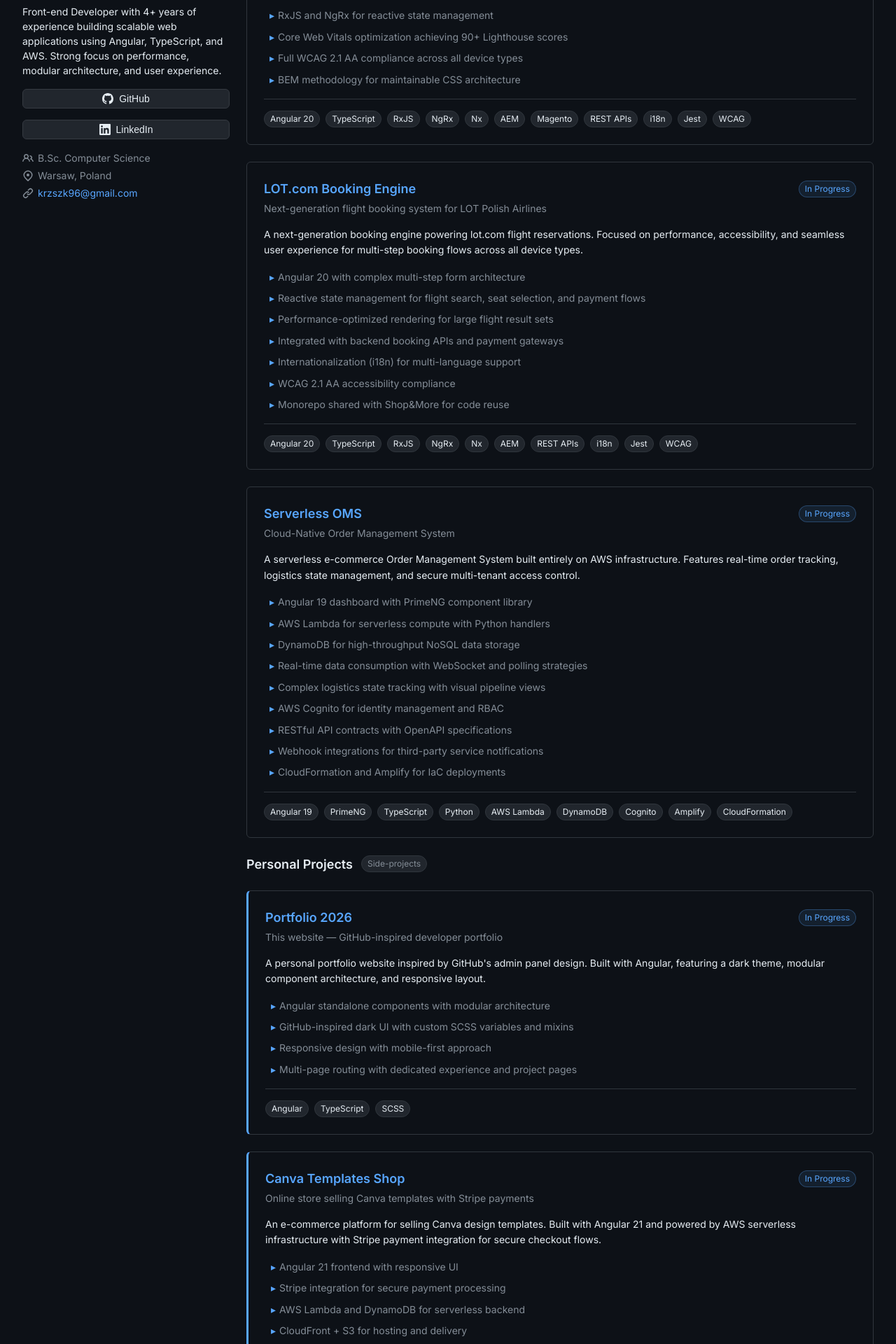
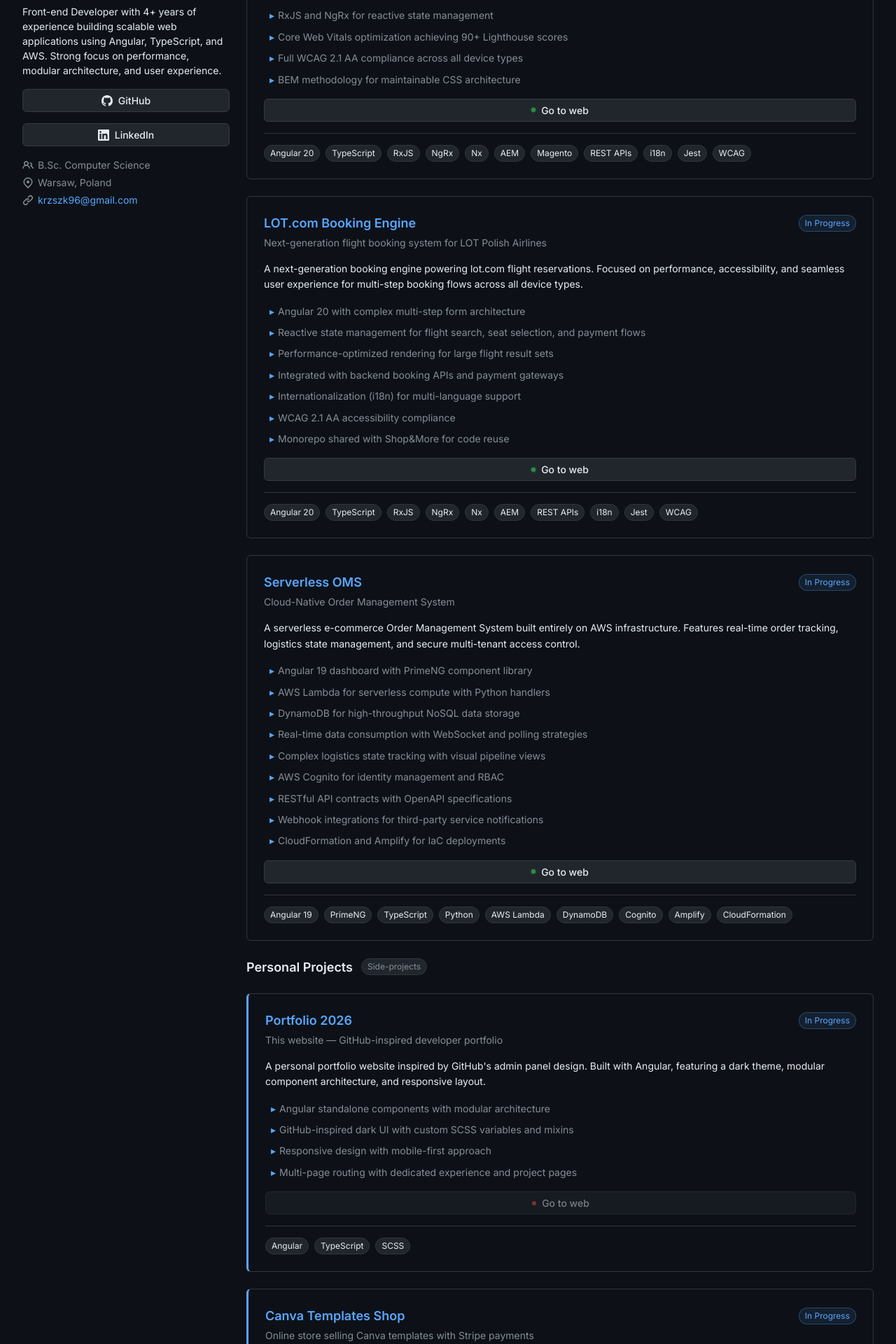
Before and after one commit to krzszk96/portfolio_2026, an Angular app: page /projects in a window 1280 px wide. Shown: the part 500-2420 px from the top of the page at 70% size. Built offline with nearby package versions, Linux system fonts and the light colour scheme.

Commit message:
live links to projects

```diff
--- a/src/app/components/sidebar/sidebar.component.html
+++ b/src/app/components/sidebar/sidebar.component.html
@@ -36,12 +36,12 @@
       applications using Angular, TypeScript, and AWS. Strong focus on
       performance, modular architecture, and user experience.
     </p>
-    <button class="sidebar__btn" onclick="window.open('https://github.com/krzszk96', '_blank')">
+    <a class="sidebar__btn" href="https://github.com/krzszk96" target="_blank" rel="noopener noreferrer">
       <img src="/assets/icons/github.svg" alt="" class="sidebar__btn-icon" /> GitHub
-    </button>
-    <button class="sidebar__btn" onclick="window.open('https://www.linkedin.com/in/krzysiek-szkudlarek/', '_blank')">
+    </a>
+    <a class="sidebar__btn" href="https://www.linkedin.com/in/krzysiek-szkudlarek/" target="_blank" rel="noopener noreferrer">
       <img src="/assets/icons/linkedin.svg" alt="" class="sidebar__btn-icon" /> LinkedIn
-    </button>
+    </a>
     <div class="sidebar__meta sidebar__meta--desktop">
       <span class="sidebar__meta-item">
         <img src="/assets/icons/people.svg" alt="" class="sidebar__meta-icon" />
--- a/src/app/components/sidebar/sidebar.component.scss
+++ b/src/app/components/sidebar/sidebar.component.scss
@@ -110,6 +110,7 @@
     align-items: center;
     justify-content: center;
     gap: $spacing-sm;
+    text-decoration: none;
 
     @include mobile {
       width: 100%;
--- a/src/app/pages/projects-page/projects-page.component.html
+++ b/src/app/pages/projects-page/projects-page.component.html
@@ -31,6 +31,7 @@
     <li>Full WCAG 2.1 AA compliance across all device types</li>
     <li>BEM methodology for maintainable CSS architecture</li>
   </ul>
+  <app-web-link href="https://www.lot.com/pl/en/shop-and-more" />
   <div class="proj-page__project-tech">
     <span class="proj-page__tech-tag">Angular 20</span>
     <span class="proj-page__tech-tag">TypeScript</span>
@@ -67,6 +68,7 @@
     <li>WCAG 2.1 AA accessibility compliance</li>
     <li>Monorepo shared with Shop&More for code reuse</li>
   </ul>
+  <app-web-link href="https://www.lot.com/pl/en" />
   <div class="proj-page__project-tech">
     <span class="proj-page__tech-tag">Angular 20</span>
     <span class="proj-page__tech-tag">TypeScript</span>
@@ -104,6 +106,7 @@
     <li>Webhook integrations for third-party service notifications</li>
     <li>CloudFormation and Amplify for IaC deployments</li>
   </ul>
+  <app-web-link href="https://synapse-oms.pl/" />
   <div class="proj-page__project-tech">
     <span class="proj-page__tech-tag">Angular 19</span>
     <span class="proj-page__tech-tag">PrimeNG</span>
@@ -140,6 +143,7 @@
     <li>Responsive design with mobile-first approach</li>
     <li>Multi-page routing with dedicated experience and project pages</li>
   </ul>
+  <app-web-link [disabled]="true" />
   <div class="proj-page__project-tech">
     <span class="proj-page__tech-tag">Angular</span>
     <span class="proj-page__tech-tag">TypeScript</span>
@@ -165,6 +169,7 @@
     <li>AWS Lambda and DynamoDB for serverless backend</li>
     <li>CloudFront + S3 for hosting and delivery</li>
   </ul>
+  <app-web-link [disabled]="true" />
   <div class="proj-page__project-tech">
     <span class="proj-page__tech-tag">Angular 21</span>
     <span class="proj-page__tech-tag">TypeScript</span>
@@ -195,6 +200,7 @@
     <li>AWS Cognito for user authentication</li>
     <li>CloudFront + S3 for hosting and delivery</li>
   </ul>
+  <app-web-link [disabled]="true" />
   <div class="proj-page__project-tech">
     <span class="proj-page__tech-tag">Angular 21</span>
     <span class="proj-page__tech-tag">TypeScript</span>
--- a/src/app/pages/projects-page/projects-page.component.scss
+++ b/src/app/pages/projects-page/projects-page.component.scss
@@ -68,6 +68,19 @@
     }
   }
 
+  &__project-actions {
+    display: flex;
+    align-items: center;
+    gap: $spacing-md;
+    flex-shrink: 0;
+
+    @include mobile {
+      flex-direction: column-reverse;
+      align-items: flex-end;
+      gap: $spacing-sm;
+    }
+  }
+
   &__project-title {
     font-size: 18px;
     font-weight: $font-weight-semibold;
--- a/src/app/pages/projects-page/projects-page.component.ts
+++ b/src/app/pages/projects-page/projects-page.component.ts
@@ -1,9 +1,10 @@
 import { Component } from '@angular/core';
 import { StatusBadge } from '../../shared/components/status-badge/status-badge.component';
+import { WebLink } from '../../shared/components/web-link/web-link.component';
 
 @Component({
   selector: 'app-projects-page',
-  imports: [StatusBadge],
+  imports: [StatusBadge, WebLink],
   templateUrl: './projects-page.component.html',
   styleUrl: './projects-page.component.scss'
 })
--- /dev/null
+++ b/src/app/shared/components/web-link/web-link.component.html
@@ -0,0 +1,9 @@
+@if (disabled) {
+  <span class="web-link web-link--disabled" title="Page building is in progress">
+    <span class="web-link__dot web-link__dot--disabled"></span> Go to web
+  </span>
+} @else {
+  <a class="web-link" [href]="href" target="_blank" rel="noopener noreferrer">
+    <span class="web-link__dot"></span> Go to web
+  </a>
+}
--- /dev/null
+++ b/src/app/shared/components/web-link/web-link.component.scss
@@ -0,0 +1,47 @@
+@use '../../../../styles/variables' as *;
+@use '../../../../styles/mixins' as *;
+
+:host {
+  display: block;
+  margin-top: $spacing-base;
+}
+
+.web-link {
+  @include button-secondary;
+  display: flex;
+  align-items: center;
+  justify-content: center;
+  gap: $spacing-sm;
+  text-decoration: none;
+
+  &--disabled {
+    opacity: 0.5;
+    cursor: not-allowed;
+  }
+
+  &__dot {
+    width: 6px;
+    height: 6px;
+    border-radius: 50%;
+    background-color: #39d353;
+    box-shadow: 0 0 4px #39d353, 0 0 8px rgba(57, 211, 83, 0.4);
+    animation: pulse-dot 2s ease-in-out infinite;
+
+    &--disabled {
+      background-color: #f85149;
+      box-shadow: none;
+      animation: none;
+    }
+  }
+}
+
+@keyframes pulse-dot {
+  0%, 100% {
+    opacity: 1;
+    box-shadow: 0 0 4px #39d353, 0 0 8px rgba(57, 211, 83, 0.4);
+  }
+  50% {
+    opacity: 0.6;
+    box-shadow: 0 0 2px #39d353, 0 0 4px rgba(57, 211, 83, 0.2);
+  }
+}
```
Also changed, not shown: src/app/shared/components/web-link/web-link.component.ts (added, +11 -0 lines).
